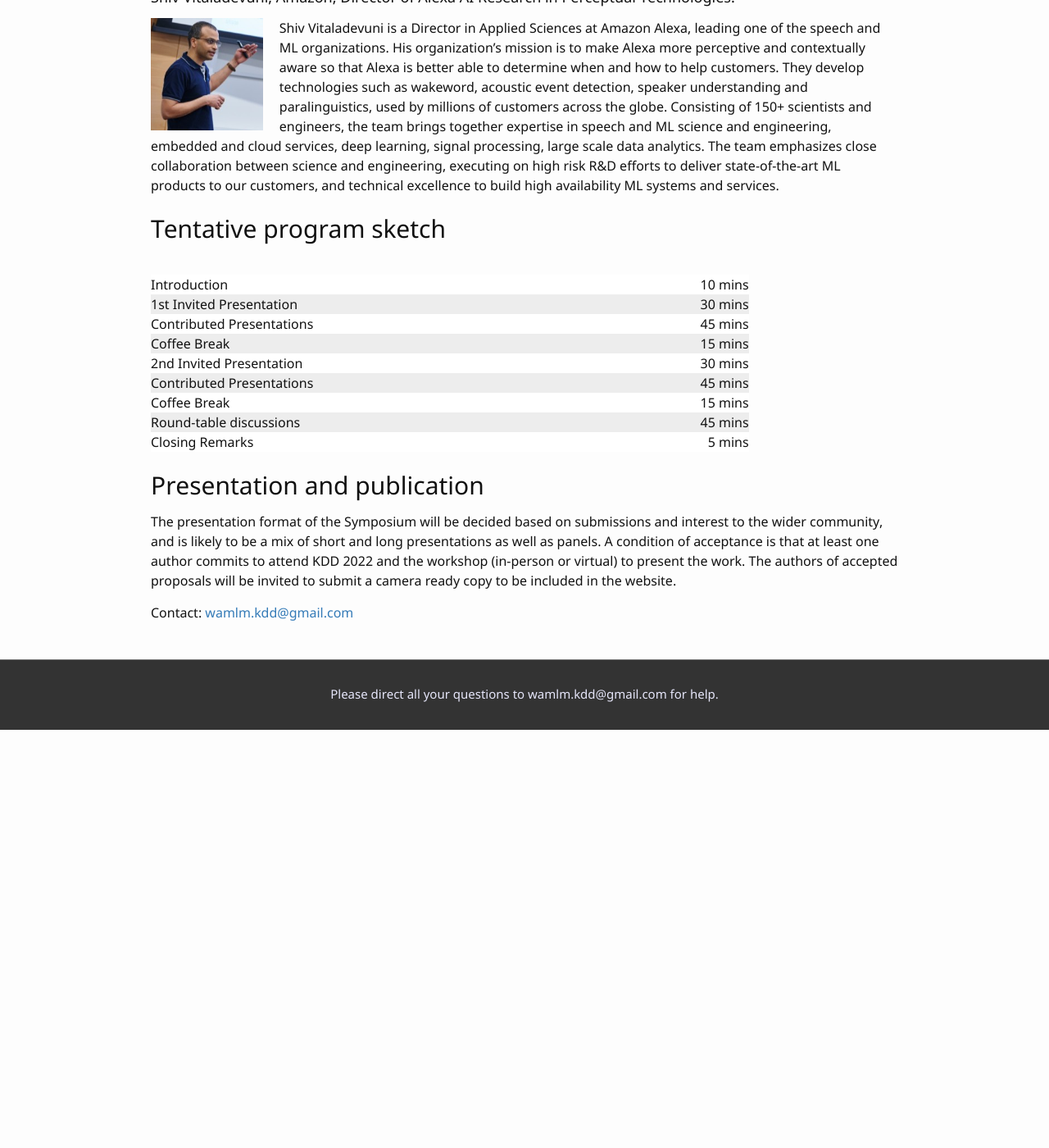
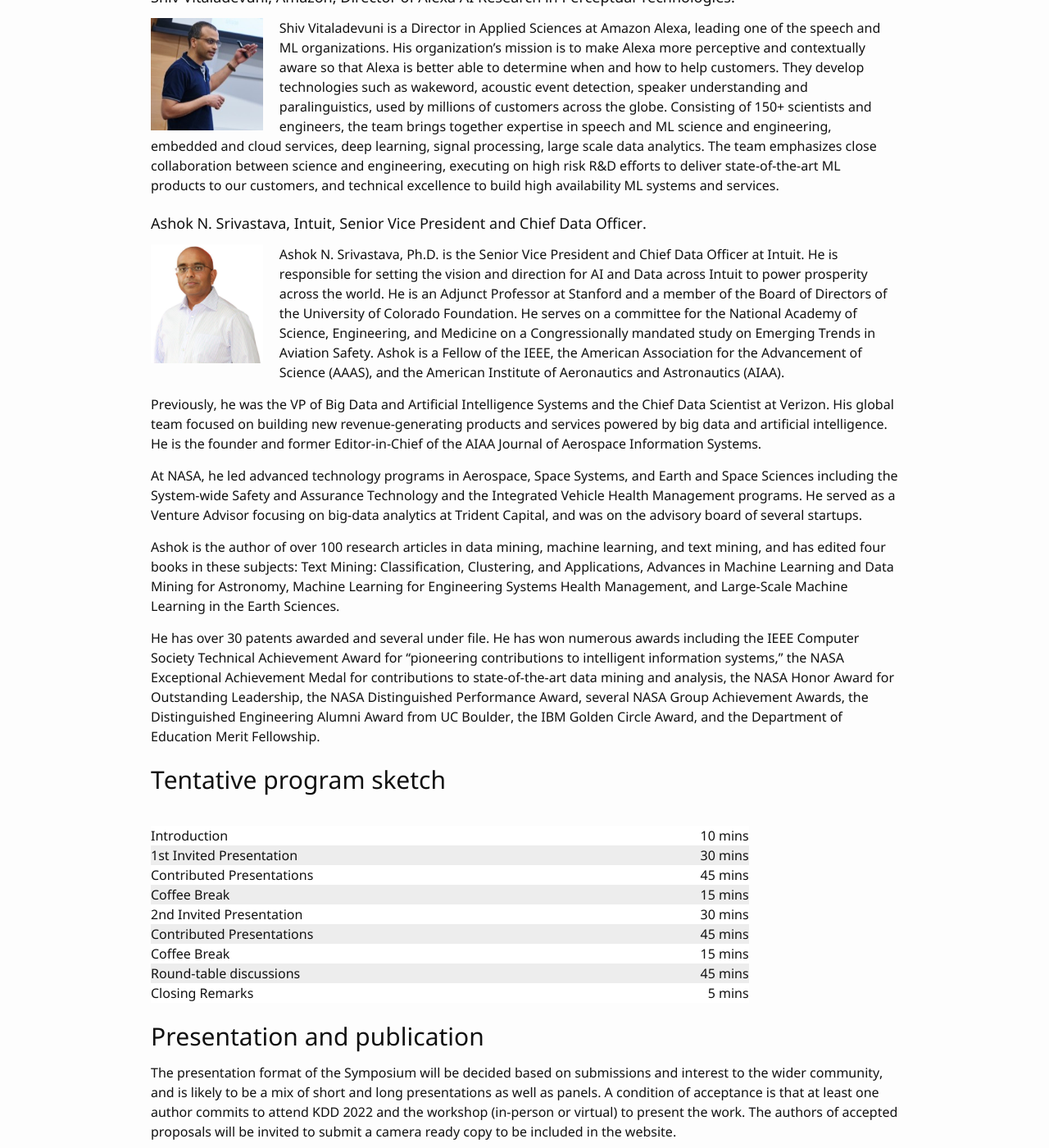
Before and after one commit to wamlm-kdd/wamlm, a Jekyll site: the page built from index.md, in a window 1280 px wide and 1400 px high, scrolled down 2773 px. Shown: the whole window at 82% size. Built offline with Jekyll 4.4.1, drawn with Linux system fonts in a browser that asks for light colours; our own code applies the rules of GitHub Pages for plain Markdown files; before the commit the page ends 3663 px from its top, so only the background shows below that.

Commit message:
Add Ashok's bio.

```diff
--- a/index.md
+++ b/index.md
@@ -88,6 +88,19 @@
 
 Shiv Vitaladevuni is a Director in Applied Sciences at Amazon Alexa, leading one of the speech and ML organizations. His organization’s mission is to make Alexa more perceptive and contextually aware so that Alexa is better able to determine when and how to help customers. They develop technologies such as wakeword, acoustic event detection, speaker understanding and paralinguistics, used by millions of customers across the globe. Consisting of 150+ scientists and engineers, the team brings together expertise in speech and ML science and engineering, embedded and cloud services, deep learning, signal processing, large scale data analytics. The team emphasizes close collaboration between science and engineering, executing on high risk R&D efforts to deliver state-of-the-art ML products to our customers, and technical excellence to build high availability ML systems and services.
 
+#### Ashok N. Srivastava, Intuit, Senior Vice President and Chief Data Officer.
+
+<img class="speaker_image" src="images/Ashok Srivastava.jpeg"/>
+
+Ashok N. Srivastava, Ph.D. is the Senior Vice President and Chief Data Officer at Intuit. He is responsible for setting the vision and direction for AI and Data across Intuit to power prosperity across the world. He is an Adjunct Professor at Stanford and a member of the Board of Directors of the University of Colorado Foundation.  He serves on a committee for the National Academy of Science, Engineering, and Medicine on a Congressionally mandated study on  Emerging Trends in Aviation Safety.  Ashok is a Fellow of the IEEE, the American Association for the Advancement of Science (AAAS), and the American Institute of Aeronautics and Astronautics (AIAA).
+
+Previously, he was the VP of Big Data and Artificial Intelligence Systems and the Chief Data Scientist at Verizon.  His global team focused on building new revenue-generating products and services powered by big data and artificial intelligence.  He is the founder and former Editor-in-Chief of the AIAA Journal of Aerospace Information Systems.
+
+At NASA, he led advanced technology programs in Aerospace, Space Systems, and Earth and Space Sciences including the System-wide Safety and Assurance Technology and the Integrated Vehicle Health Management programs.  He served as a Venture Advisor focusing on big-data analytics at Trident Capital, and was on the advisory board of several startups.
+
+Ashok is the author of over 100 research articles in data mining, machine learning, and text mining, and has edited four books in these subjects:  Text Mining: Classification, Clustering, and Applications, Advances in Machine Learning and Data Mining for Astronomy,  Machine Learning for Engineering Systems Health Management, and Large-Scale Machine Learning in the Earth Sciences.
+
+He has over 30 patents awarded and several under file. He has won numerous awards including the IEEE Computer Society Technical Achievement Award for “pioneering contributions to intelligent information systems,” the NASA Exceptional Achievement Medal for contributions to state-of-the-art data mining and analysis, the NASA Honor Award for Outstanding Leadership, the NASA Distinguished Performance Award, several NASA Group Achievement Awards, the Distinguished Engineering Alumni Award from UC Boulder, the IBM Golden Circle Award, and the Department of Education Merit Fellowship.
 
 ## Tentative program sketch
 <div markdown="1" class="beauty_table">
```
Also changed, not shown: images/Ashok Srivastava.jpeg (added).
